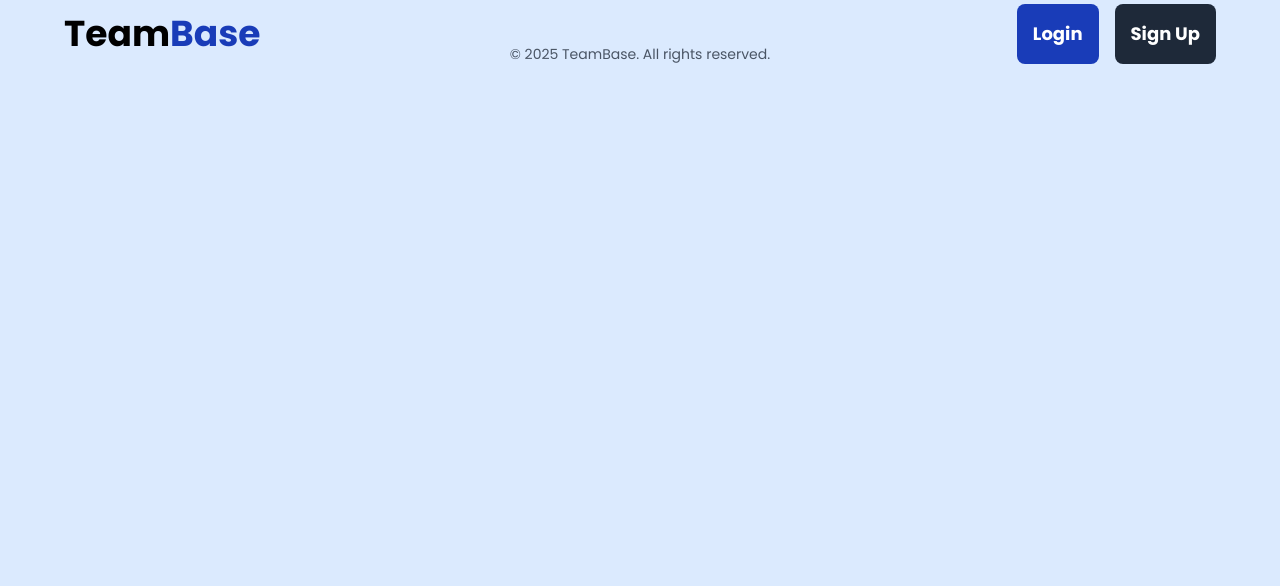
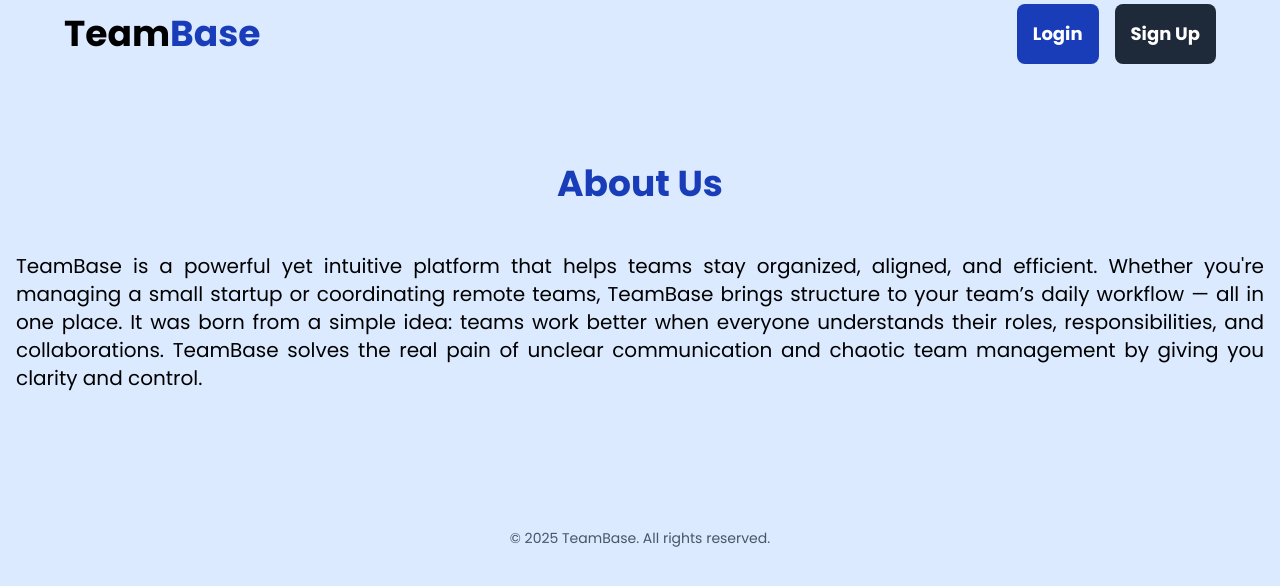
Before and after one commit to Izzeddin-Samara/TeamBase, a React (Vite) app in the folder Client/: page /about in a window 1280 px wide. Shown: the top 586 px of the page. Built offline with nearby package versions, Linux system fonts and the light colour scheme.

Commit message:
Add Aboutus component and import it and use it in AboutPage component

```diff
--- a/Client/src/components/about/AboutPage.tsx
+++ b/Client/src/components/about/AboutPage.tsx
@@ -1,9 +1,11 @@
 import Navbar from "../Navbar";
+import Aboutus from "./Aboutus";
 
 export default function AboutPage() {
   return (
     <>
       <Navbar />
+      <Aboutus/>
     </>
   );
 }
--- /dev/null
+++ b/Client/src/components/about/Aboutus.tsx
@@ -0,0 +1,23 @@
+export default function Aboutus() {
+  return (
+    <>
+      <div className="max-w-7xl mx-auto py-30 ">
+        <section>
+          <h1 className="text-center text-3xl md:text-4xl text-blue-800 font-bold">
+            About Us
+          </h1>
+          <p className="mt-8 text-md md:text-xl text-center text-justify p-4">
+            TeamBase is a powerful yet intuitive platform that helps teams stay
+            organized, aligned, and efficient. Whether you're managing a small
+            startup or coordinating remote teams, TeamBase brings structure to
+            your team’s daily workflow — all in one place. It was born from a
+            simple idea: teams work better when everyone understands their
+            roles, responsibilities, and collaborations. TeamBase solves the
+            real pain of unclear communication and chaotic team management by
+            giving you clarity and control.
+          </p>
+        </section>
+      </div>
+    </>
+  );
+}
```
